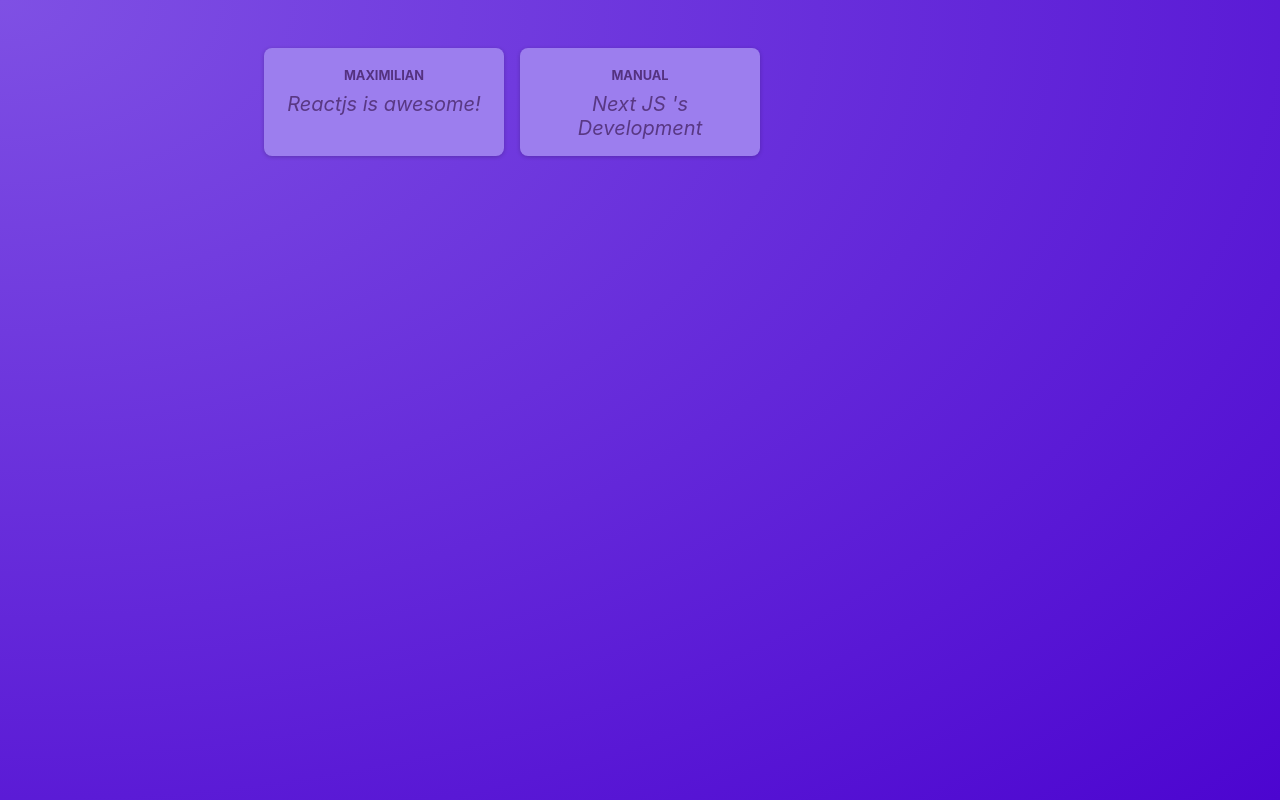
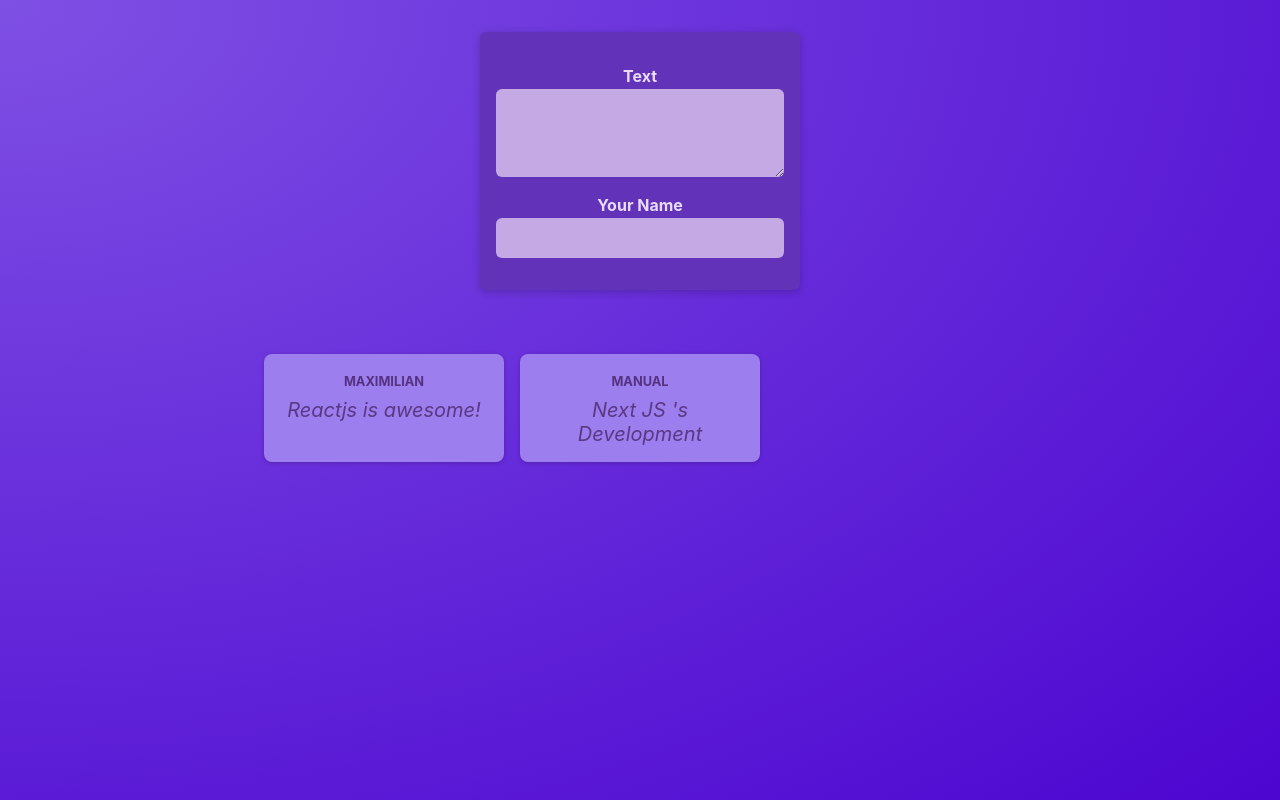
Before and after one commit to mohamedmonirshabana/reactjsRevsion, a React (Vite) app: page / in a window 1280 px wide. Built offline with nearby package versions, Linux system fonts and the light colour scheme.

Commit message:
add Post List

```diff
--- a/src/components/PostsList.jsx
+++ b/src/components/PostsList.jsx
@@ -1,11 +1,15 @@
 import Post from './Post';
 import classes from './PostList.module.css';
+import NewPost from './NewPost.jsx';
 function PostsList() {
   return (
-    <ul className={classes.posts}>
-      <Post author="Maximilian" body="Reactjs is awesome!" />
-      <Post author="Manual" body="Next JS 's Development" />
-    </ul>
+    <>
+      <NewPost />
+      <ul className={classes.posts}>
+        <Post author="Maximilian" body="Reactjs is awesome!" />
+        <Post author="Manual" body="Next JS 's Development" />
+      </ul>
+    </>
   );
 }
 export default PostsList;
```
